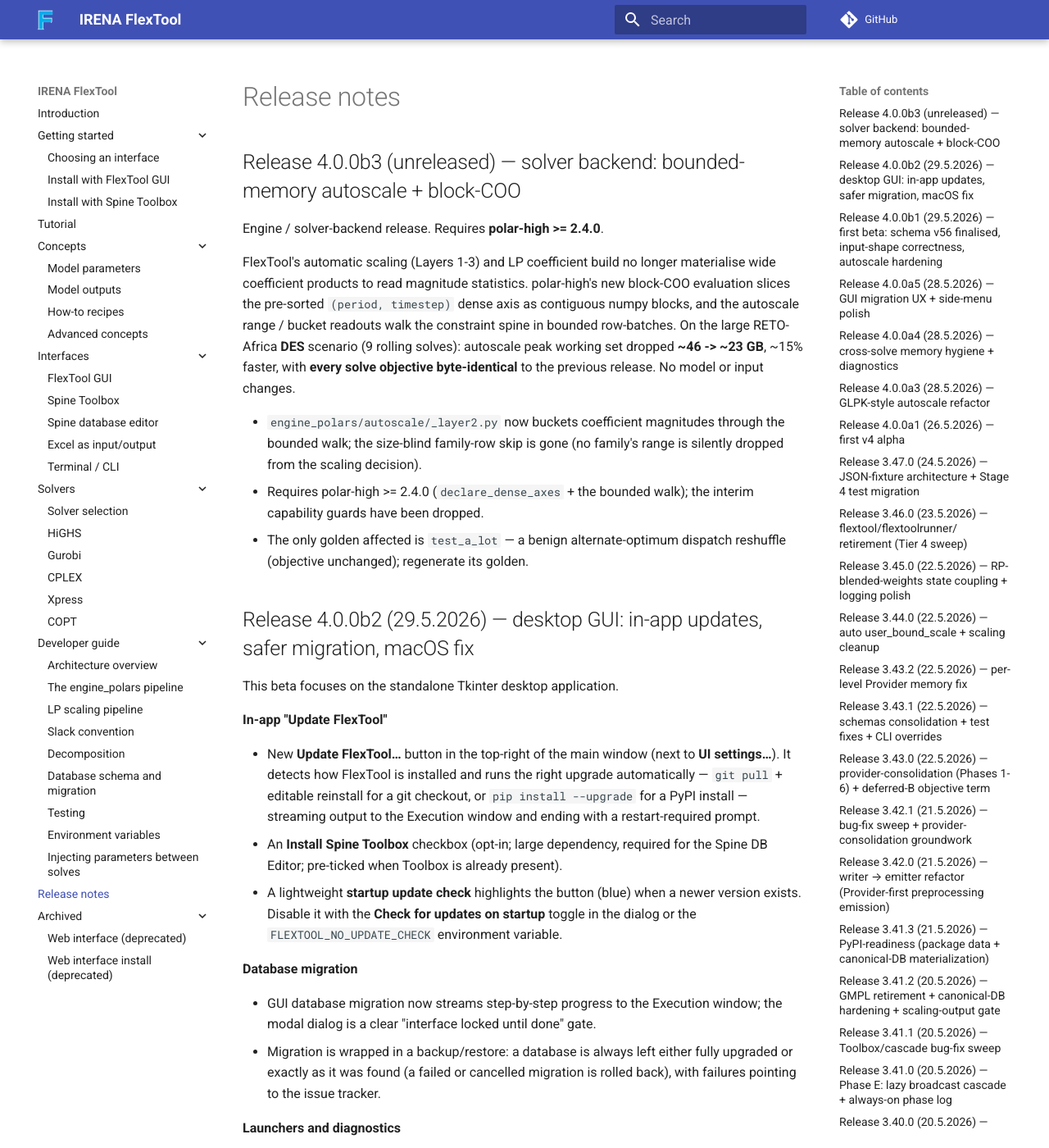
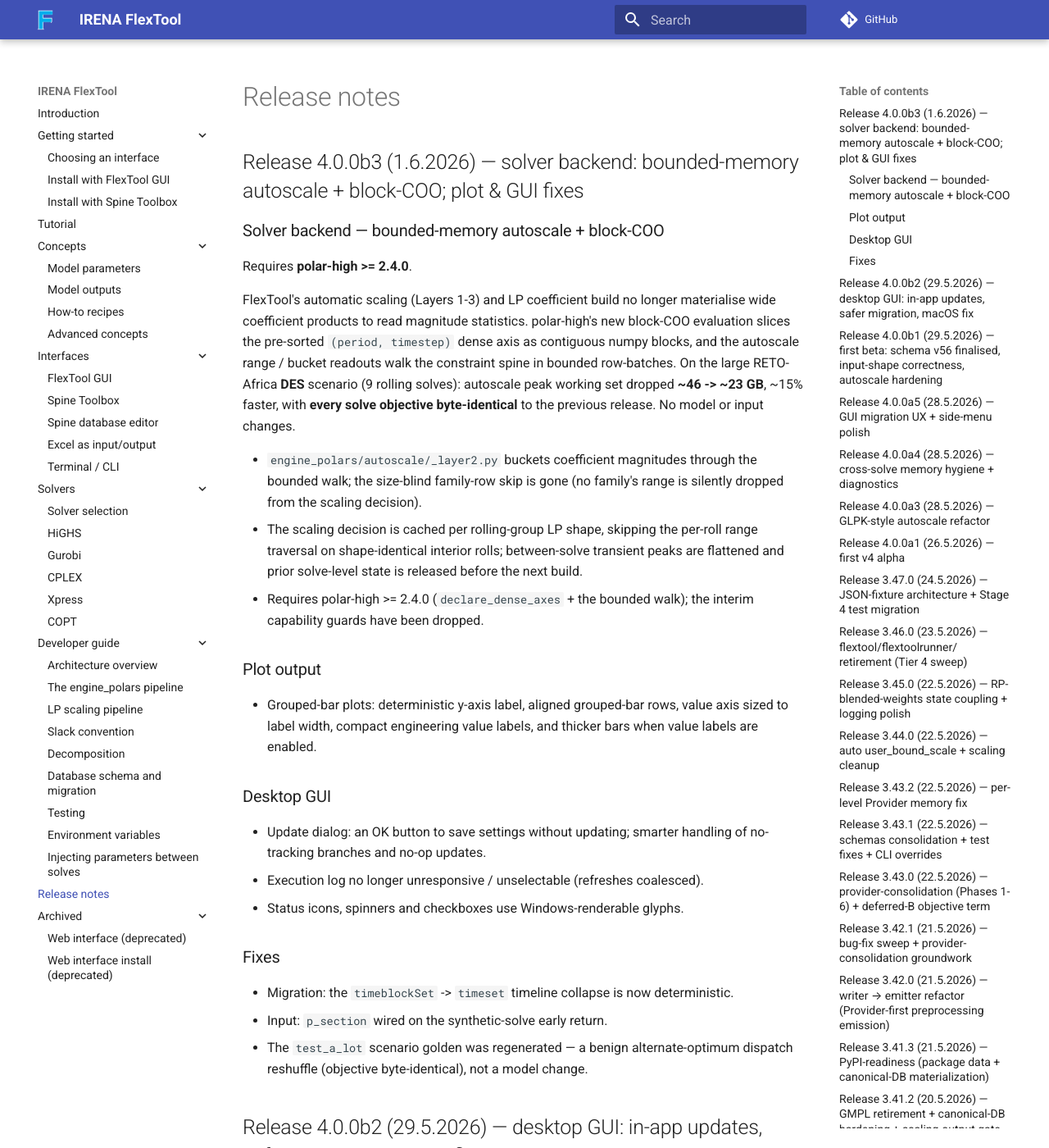
Before and after one commit to irena-flextool/flextool, an MkDocs documentation site: the page built from docs/release.md, in a window 1280 px wide and 1400 px high. Shown: the whole window at 82% size. Built offline with MkDocs 1.6.1 and Material for MkDocs 9.7.7, drawn with Linux system fonts in a browser that asks for light colours; comment, search, counter and statistics services are not loaded; some of the changed text lies outside the part shown.

Commit message:
release: v4.0.0b3 — bounded-memory autoscale + block-COO; plot/GUI fixes
Bump to 4.0.0b3, finalise RELEASE.md across all commits since b2, and
regenerate the test_a_lot golden (benign alternate-optimum dispatch
reshuffle; objective byte-identical — only costs__dt / node__dt /
unit__outputNode__dt changed, costs_discounted unchanged). Requires
polar-high>=2.4.0.

Co-Authored-By: Claude Opus 4.8 (1M context) <noreply@anthropic.com>

```diff
--- a/RELEASE.md
+++ b/RELEASE.md
@@ -1,6 +1,8 @@
-## Release 4.0.0b3 (unreleased) — solver backend: bounded-memory autoscale + block-COO
-
-Engine / solver-backend release. Requires **polar-high >= 2.4.0**.
+## Release 4.0.0b3 (1.6.2026) — solver backend: bounded-memory autoscale + block-COO; plot & GUI fixes
+
+### Solver backend — bounded-memory autoscale + block-COO
+
+Requires **polar-high >= 2.4.0**.
 
 FlexTool's automatic scaling (Layers 1-3) and LP coefficient build no longer
 materialise wide coefficient products to read magnitude statistics. polar-high's
@@ -11,13 +13,34 @@ constraint spine in bounded row-batches. On the large RETO-Africa **DES** scenar
 faster, with **every solve objective byte-identical** to the previous release. No
 model or input changes.
 
-- `engine_polars/autoscale/_layer2.py` now buckets coefficient magnitudes through
-  the bounded walk; the size-blind family-row skip is gone (no family's range is
+- `engine_polars/autoscale/_layer2.py` buckets coefficient magnitudes through the
+  bounded walk; the size-blind family-row skip is gone (no family's range is
   silently dropped from the scaling decision).
+- The scaling decision is cached per rolling-group LP shape, skipping the per-roll
+  range traversal on shape-identical interior rolls; between-solve transient peaks
+  are flattened and prior solve-level state is released before the next build.
 - Requires polar-high >= 2.4.0 (`declare_dense_axes` + the bounded walk); the
   interim capability guards have been dropped.
-- The only golden affected is `test_a_lot` — a benign alternate-optimum dispatch
-  reshuffle (objective unchanged); regenerate its golden.
+
+### Plot output
+
+- Grouped-bar plots: deterministic y-axis label, aligned grouped-bar rows, value
+  axis sized to label width, compact engineering value labels, and thicker bars
+  when value labels are enabled.
+
+### Desktop GUI
+
+- Update dialog: an OK button to save settings without updating; smarter handling
+  of no-tracking branches and no-op updates.
+- Execution log no longer unresponsive / unselectable (refreshes coalesced).
+- Status icons, spinners and checkboxes use Windows-renderable glyphs.
+
+### Fixes
+
+- Migration: the `timeblockSet` -> `timeset` timeline collapse is now deterministic.
+- Input: `p_section` wired on the synthetic-solve early return.
+- The `test_a_lot` scenario golden was regenerated — a benign alternate-optimum
+  dispatch reshuffle (objective byte-identical), not a model change.
 
 ## Release 4.0.0b2 (29.5.2026) — desktop GUI: in-app updates, safer migration, macOS fix
 
--- a/pyproject.toml
+++ b/pyproject.toml
@@ -7,7 +7,7 @@ name = "flextool"
 # restructure are in.  4.0.0 final follows after the remaining
 # minor-functionality additions, cleanup and testing land.  PEP 440
 # pre-release suffix: 4.0.0a1, 4.0.0a2, ... 4.0.0b1, 4.0.0rc1, then 4.0.0.
-version = "4.0.0b2"
+version = "4.0.0b3"
 description = "IRENA FlexTool is an energy and power systems model for understanding the role of variable power generation in future energy systems."
 readme = "README.md"
 license = { file = "LICENSE.txt" }
```
Also changed, not shown: 3 other files.
